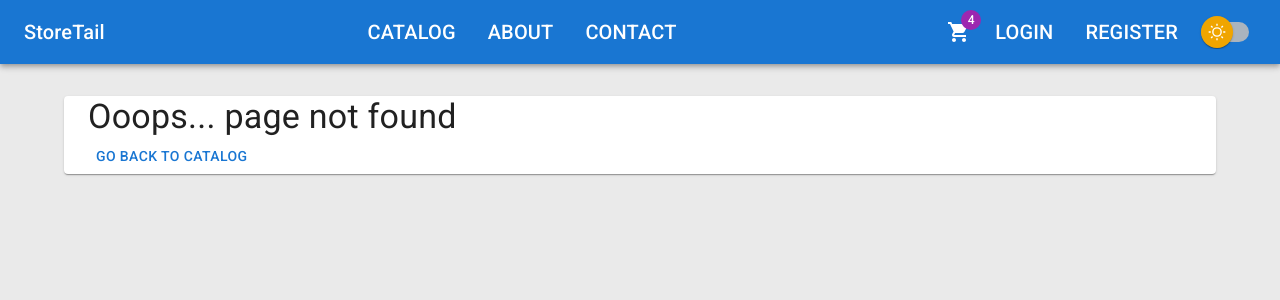
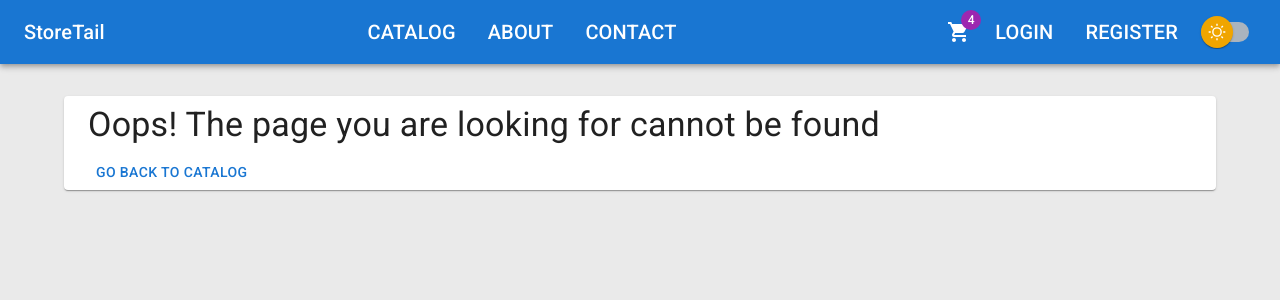
Before and after one commit to mzbali/Storetail, a React (Vite) app in the folder client/: page /not-found in a window 1280 px wide. Before the commit this address had no page. Shown: the top 300 px of the page. Built offline with nearby package versions, Linux system fonts and the light colour scheme.

Commit message:
Changed the message

```diff
--- a/client/src/app/errors/NotFound.tsx
+++ b/client/src/app/errors/NotFound.tsx
@@ -7,7 +7,9 @@ interface NotFoundProps {}
 export const NotFound: React.FC<NotFoundProps> = ({}) => {
   return (
     <Container component={Paper}>
-      <Typography variant="h4">Ooops... page not found</Typography>
+      <Typography variant="h4" sx={{ paddingY: '8px' }}>
+        Oops! The page you are looking for cannot be found
+      </Typography>
       <BtnToCatalog />
     </Container>
   );
```
